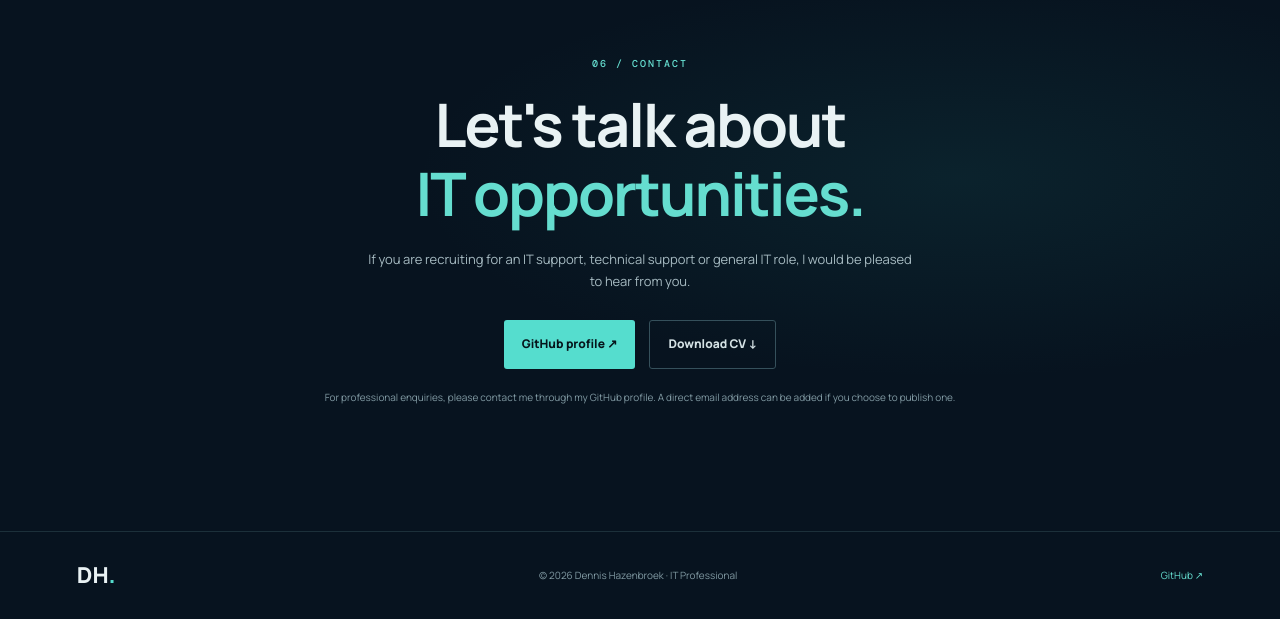
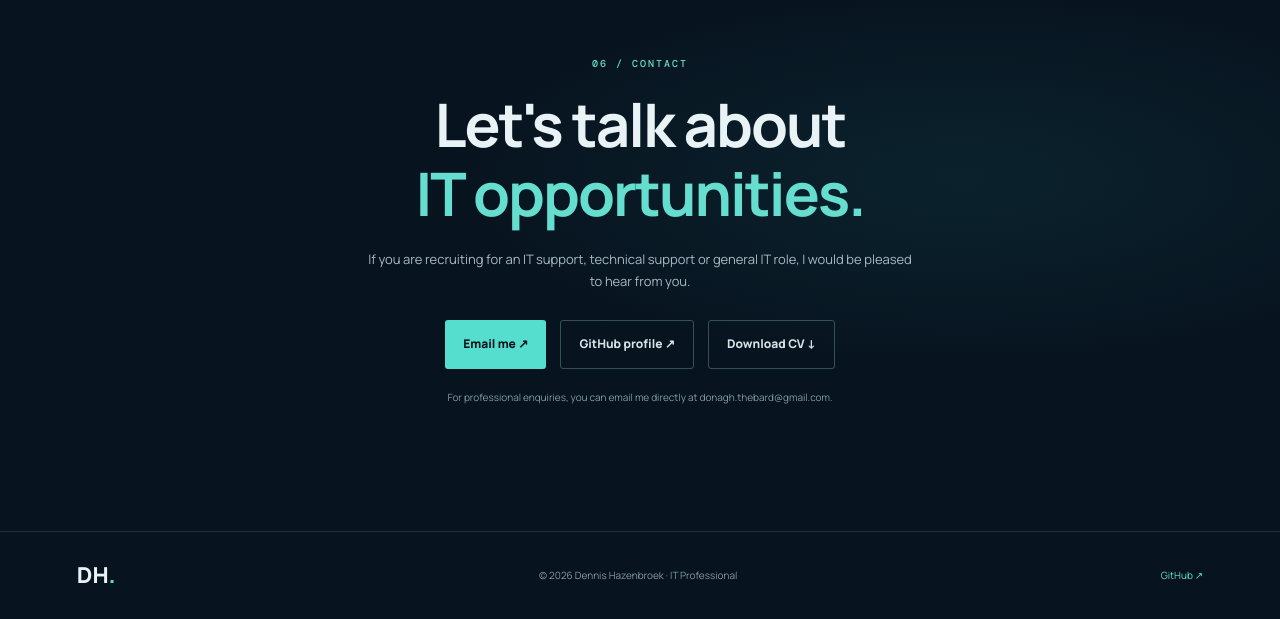
Before and after one commit to Dennis-Hazenbroek/Dennis-Hazenbroek, a plain HTML site: page index.html in a window 1280 px wide. Shown: the part 5491-6110 px from the top of the page. Drawn offline with nearby package versions, Linux system fonts and the light colour scheme.

Commit message:
A bit about myself (Re-Upload)

```diff
--- a/index.html
+++ b/index.html
@@ -130,8 +130,8 @@
     <section class="section contact-section" id="contact">
       <p class="eyebrow">06 / CONTACT</p><h2>Let's talk about<br><span>IT opportunities.</span></h2>
       <p>If you are recruiting for an IT support, technical support or general IT role, I would be pleased to hear from you.</p>
-      <div class="contact-actions"><a class="button button-primary" href="https://github.com/Dennis-Hazenbroek" target="_blank" rel="noopener noreferrer">GitHub profile ↗</a><a class="button button-quiet" href="assets/Dennis_Hazenbroek_CV.pdf" download>Download CV ↓</a></div>
-      <p class="contact-note">For professional enquiries, please contact me through my GitHub profile. A direct email address can be added if you choose to publish one.</p>
+      <div class="contact-actions"><a class="button button-primary" href="mailto:donagh.thebard@gmail.com?subject=Professional%20enquiry%20%E2%80%93%20Dennis%20Hazenbroek">Email me ↗</a><a class="button button-quiet" href="https://github.com/Dennis-Hazenbroek" target="_blank" rel="noopener noreferrer">GitHub profile ↗</a><a class="button button-quiet" href="assets/Dennis_Hazenbroek_CV.pdf" download>Download CV ↓</a></div>
+      <p class="contact-note">For professional enquiries, you can email me directly at <a href="mailto:donagh.thebard@gmail.com">donagh.thebard@gmail.com</a>.</p>
     </section>
   </main>
 
```
Also changed, not shown: 1 other file.
